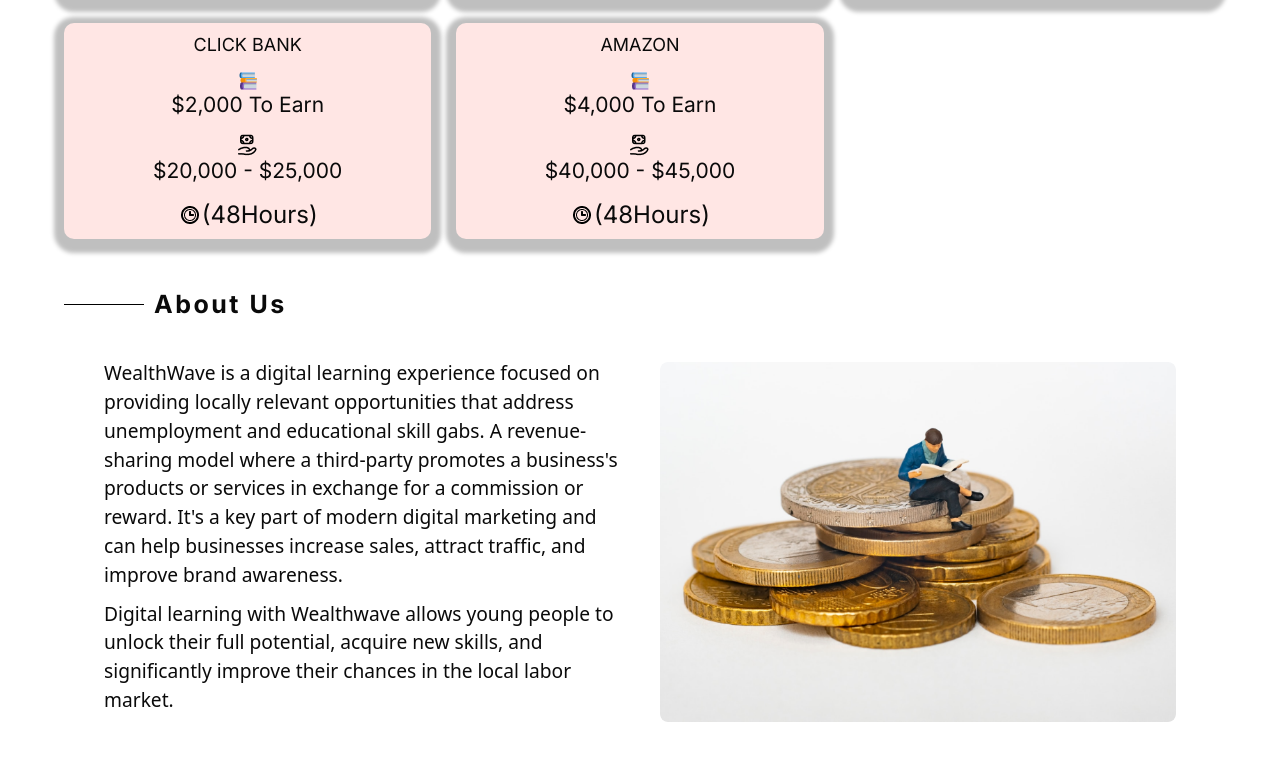
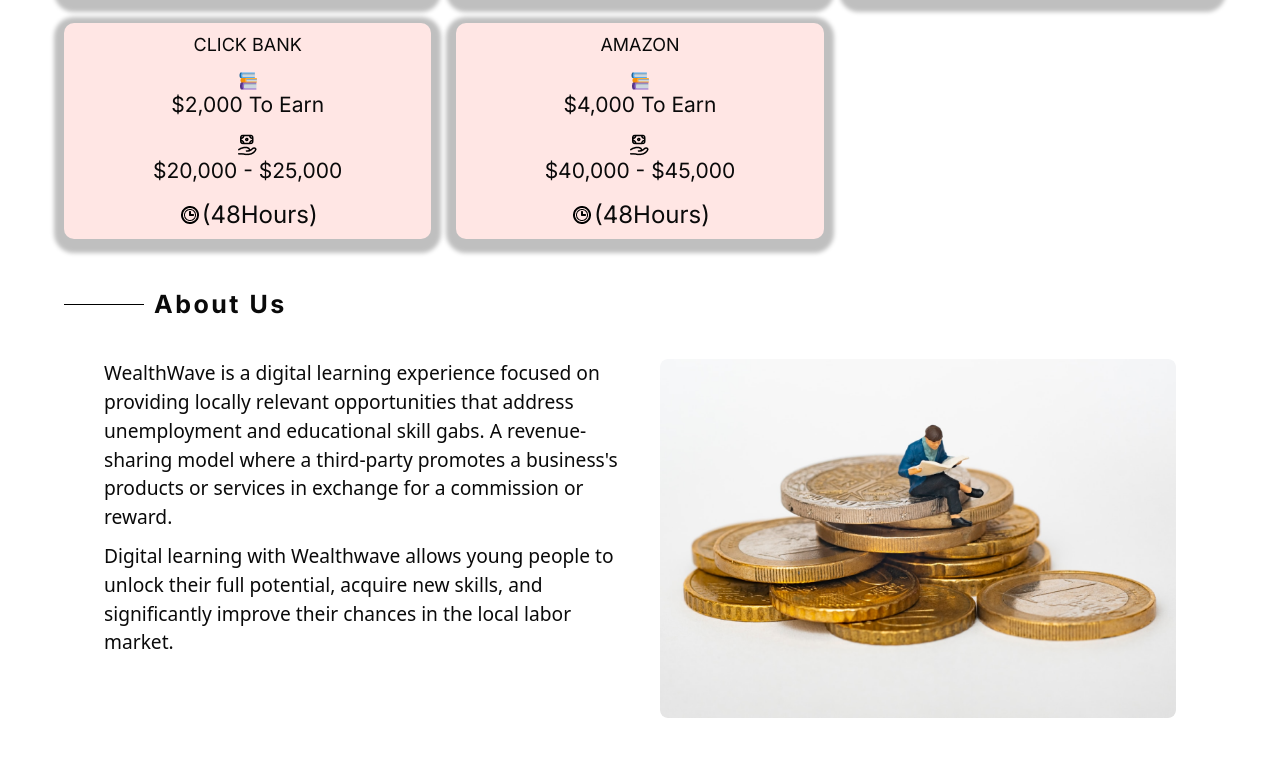
Before and after one commit to Dakjebbin/Wealthwave, a React (Vite) app: page / in a window 1280 px wide. Shown: the part 1005-1766 px from the top of the page. Built offline with nearby package versions, Linux system fonts and the light colour scheme; no server answers; a web font is replaced by a local one.

Commit message:
more presentable

```diff
--- a/src/components/AboutUs.jsx
+++ b/src/components/AboutUs.jsx
@@ -18,9 +18,6 @@
             locally relevant opportunities that address unemployment and educational skill gabs.
             A revenue-sharing model where a third-party promotes a business's products or services
             in exchange for a commission or reward.
-            It's a key part of modern digital marketing and can help businesses increase sales,
-             attract traffic, and improve brand awareness.
-
             </p>
             <p>
             Digital learning with Wealthwave allows young people to unlock their full potential, acquire new skills,
--- a/src/styles/courses.css
+++ b/src/styles/courses.css
@@ -27,7 +27,7 @@
         width: 100%;
     }
     .our-courses span{
-        font-size: 3vw;
+        font-size: 25px;
     }
 }
 
```
